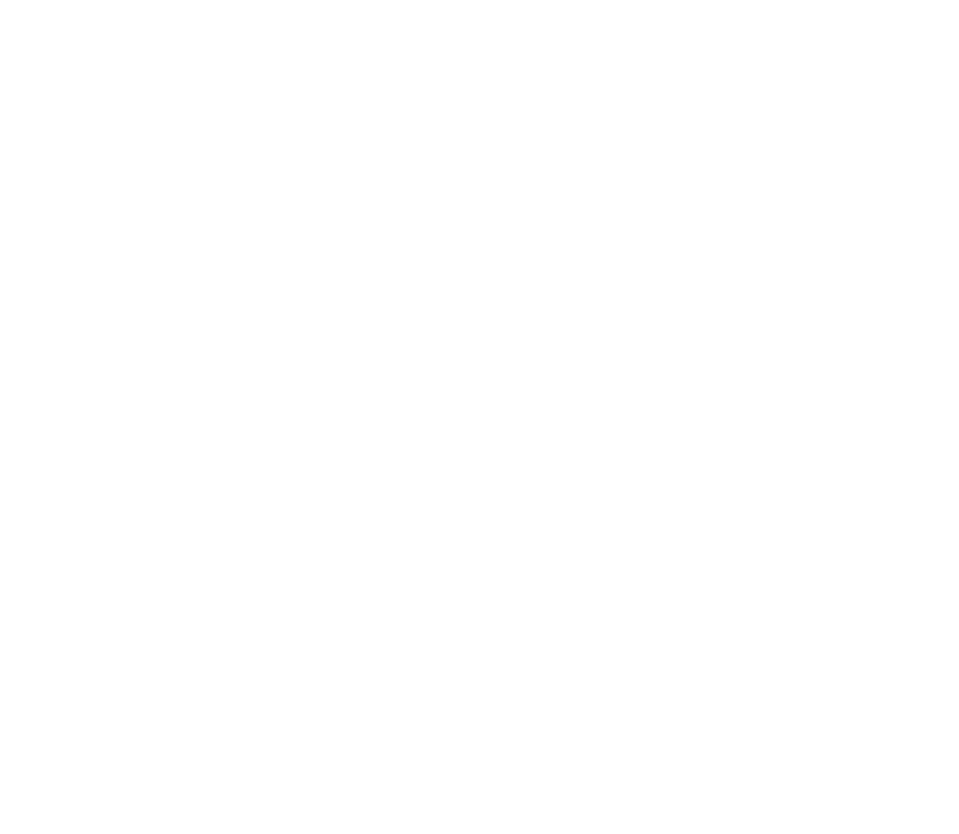
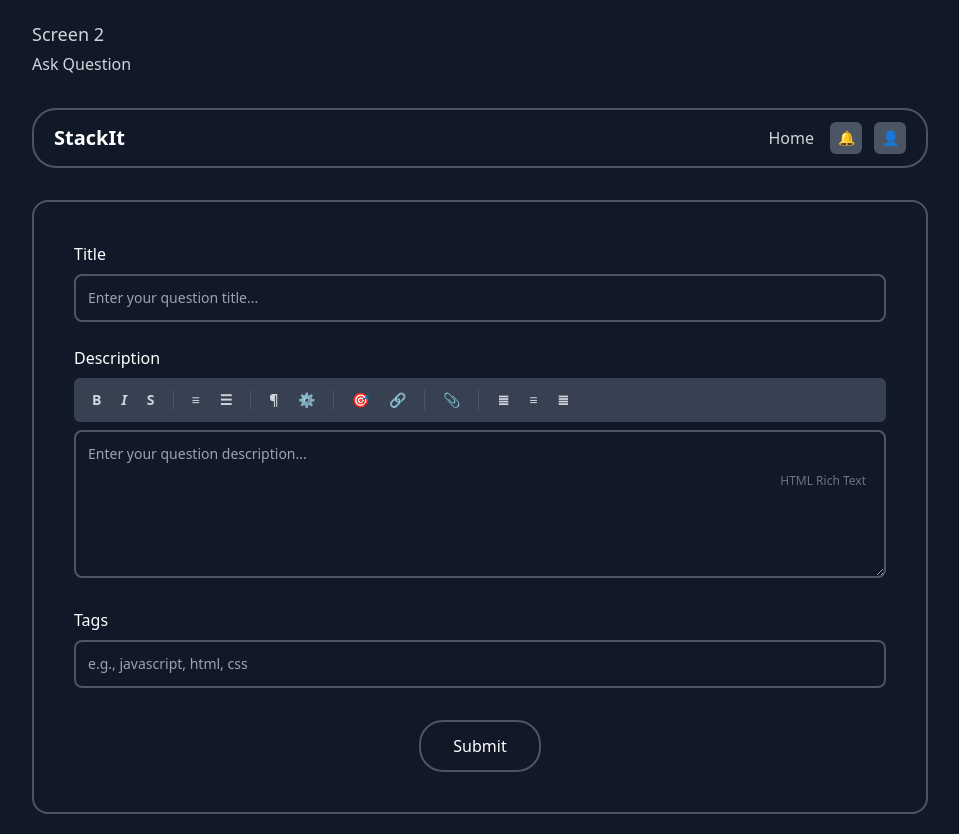
Before and after one commit to shahet1124/Team-200-OK-StackIt, a React (Vite) app in the folder frontend/: page /ask-new-question in a window 1280 px wide. Before the commit this address had no page. Shown: the whole page, without its empty margins (160-1119 px from the left). Before the commit the page ends 800 px from the top, so only its background shows below. Built offline with nearby package versions, Linux system fonts and the light colour scheme.

Commit message:
Add AskNewQuestion component and update routing in App component

```diff
--- a/frontend/src/App.jsx
+++ b/frontend/src/App.jsx
@@ -6,6 +6,7 @@
 import Main from "../src/components/Main"
 import Home2 from './components/Home2';
 import QuestionDetail from './components/QuestionDetail';
+import AskNewQuestion from './components/AskNewQuestion';
 
 function App() {
 
@@ -17,6 +18,7 @@
       <Route path="/Register" element={<Register />} />
       <Route path="/" element={<Home2 />} />
       <Route path="/question/:questionId" element={<QuestionDetail />} />
+      <Route path='/ask-new-question' element={<AskNewQuestion />} />
       {/* <Route path="/" element={<Main />} /> */}
     </Routes>
 
--- /dev/null
+++ b/frontend/src/components/AskNewQuestion.jsx
@@ -0,0 +1,158 @@
+import React, { useState } from 'react';
+
+export default function AskNewQuestion() {
+   const [formData, setFormData] = useState({
+      title: '',
+      description: '',
+      tags: ''
+   });
+
+   const handleInputChange = (e) => {
+      const { name, value } = e.target;
+      setFormData(prev => ({
+         ...prev,
+         [name]: value
+      }));
+   };
+
+   const handleSubmit = (e) => {
+      e.preventDefault();
+      console.log('Form submitted:', formData);
+      // Handle form submission here
+   };
+
+   const toolbarButtons = [
+      { type: 'B', label: 'Bold' },
+      { type: 'I', label: 'Italic' },
+      { type: 'S', label: 'Strikethrough' },
+      { type: 'separator' },
+      { type: '≡', label: 'Bullet List' },
+      { type: '☰', label: 'Numbered List' },
+      { type: 'separator' },
+      { type: '¶', label: 'Paragraph' },
+      { type: '⚙', label: 'Settings' },
+      { type: 'separator' },
+      { type: '🎯', label: 'Target' },
+      { type: '🔗', label: 'Link' },
+      { type: 'separator' },
+      { type: '📎', label: 'Attachment' },
+      { type: 'separator' },
+      { type: '≣', label: 'Align Left' },
+      { type: '≡', label: 'Align Center' },
+      { type: '≣', label: 'Align Right' },
+   ];
+
+   return (
+      <div className="min-h-screen bg-gray-900 text-white p-5">
+         <div className="max-w-4xl mx-auto">
+            {/* Header */}
+            <div className="mb-8">
+               <div className="text-lg text-gray-300 mb-1">Screen 2</div>
+               <div className="text-base text-gray-300 mb-5">Ask Question</div>
+            </div>
+
+            {/* Navigation Bar */}
+            <div className="flex justify-between items-center border-2 border-gray-600 rounded-3xl px-5 py-3 mb-8">
+               <div className="text-xl font-bold">StackIt</div>
+               <div className="flex items-center gap-4">
+                  <a href="#" className="text-gray-300 text-base hover:text-white">Home</a>
+                  <div className="flex gap-3">
+                     <div className="w-8 h-8 bg-gray-600 rounded-md flex items-center justify-center text-sm hover:bg-gray-500 cursor-pointer">
+                        🔔
+                     </div>
+                     <div className="w-8 h-8 bg-gray-600 rounded-md flex items-center justify-center text-sm hover:bg-gray-500 cursor-pointer">
+                        👤
+                     </div>
+                  </div>
+               </div>
+            </div>
+
+            {/* Form Container */}
+            <div className="border-2 border-gray-600 rounded-2xl p-10 bg-gray-900">
+               <form onSubmit={handleSubmit}>
+                  {/* Title Field */}
+                  <div className="mb-6">
+                     <label htmlFor="title" className="block mb-2 text-base text-white">
+                        Title
+                     </label>
+                     <input
+                        type="text"
+                        id="title"
+                        name="title"
+                        value={formData.title}
+                        onChange={handleInputChange}
+                        className="w-full px-3 py-3 border-2 border-gray-600 rounded-lg bg-gray-900 text-white text-sm focus:outline-none focus:border-gray-400 transition-colors"
+                        placeholder="Enter your question title..."
+                     />
+                  </div>
+
+                  {/* Description Field */}
+                  <div className="mb-6">
+                     <label htmlFor="description" className="block mb-2 text-base text-white">
+                        Description
+                     </label>
+                     <div className="relative">
+                        {/* Rich Text Toolbar */}
+                        <div className="flex items-center gap-2 bg-gray-700 px-3 py-2 rounded-md mb-2 text-sm">
+                           {toolbarButtons.map((btn, index) => (
+                              btn.type === 'separator' ? (
+                                 <div key={index} className="w-px h-5 bg-gray-600 mx-1"></div>
+                              ) : (
+                                 <button
+                                    key={index}
+                                    type="button"
+                                    className="bg-transparent border-none text-gray-300 cursor-pointer px-1.5 py-1 rounded hover:bg-gray-600 font-bold transition-colors"
+                                    title={btn.label}
+                                 >
+                                    {btn.type === 'I' ? <em>I</em> : btn.type}
+                                 </button>
+                              )
+                           ))}
+                        </div>
+
+                        <textarea
+                           id="description"
+                           name="description"
+                           value={formData.description}
+                           onChange={handleInputChange}
+                           className="w-full px-3 py-3 border-2 border-gray-600 rounded-lg bg-gray-900 text-white text-sm focus:outline-none focus:border-gray-400 transition-colors resize-y"
+                           rows="6"
+                           placeholder="Enter your question description..."
+                        ></textarea>
+
+                        {/* HTML Rich Text Indicator */}
+                        <div className="absolute right-5 top-1/2 transform -translate-y-1/2 text-gray-500 text-xs pointer-events-none">
+                           HTML Rich Text
+                        </div>
+                     </div>
+                  </div>
+
+                  {/* Tags Field */}
+                  <div className="mb-8">
+                     <label htmlFor="tags" className="block mb-2 text-base text-white">
+                        Tags
+                     </label>
+                     <input
+                        type="text"
+                        id="tags"
+                        name="tags"
+                        value={formData.tags}
+                        onChange={handleInputChange}
+                        className="w-full px-3 py-3 border-2 border-gray-600 rounded-lg bg-gray-900 text-white text-sm focus:outline-none focus:border-gray-400 transition-colors"
+                        placeholder="e.g., javascript, html, css"
+                     />
+                  </div>
+
+                  {/* Submit Button */}
+                  <button
+                     type="submit"
+                     className="bg-gray-900 text-white border-2 border-gray-600 rounded-3xl px-8 py-3 text-base cursor-pointer block mx-auto mt-8 hover:border-gray-400 hover:bg-gray-800 transition-colors"
+                  >
+                     Submit
+                  </button>
+               </form>
+            </div>
+         </div>
+      </div>
+   );
+}
--- a/frontend/src/components/Home2.jsx
+++ b/frontend/src/components/Home2.jsx
@@ -1,6 +1,6 @@
 import React, { useState, useEffect } from 'react';
 import { Search, ChevronDown, ChevronLeft, ChevronRight } from 'lucide-react';
-import { useNavigate } from 'react-router-dom';
+import { Link, useNavigate } from 'react-router-dom';
 
 export default function StackItUI() {
    const [selectedFilter, setSelectedFilter] = useState('Newest Unanswered');
@@ -90,13 +90,15 @@
             </div>
 
             {/* Main Content Area */}
-            <div className="border border-gray-600 rounded-lg p-6">
+            <div className="border border-gray-600` rounded-lg p-6">
                {/* Controls Bar */}
                <div className="flex items-center justify-between mb-6">
                   <div className="flex items-center space-x-4">
-                     <button className="bg-blue-600 hover:bg-blue-700 text-white px-4 py-2 rounded transition-colors">
-                        Ask New Question
-                     </button>
+                     <Link to="/ask-new-question">
+                        <button className="bg-blue-600 hover:bg-blue-700 text-white px-4 py-2 rounded transition-colors">
+                           Ask New Question
+                        </button>
+                     </Link>
 
                      <div className="relative">
                         <button className="bg-transparent border border-gray-500 rounded px-4 py-2 flex items-center space-x-2 hover:border-gray-400 transition-colors">
```
